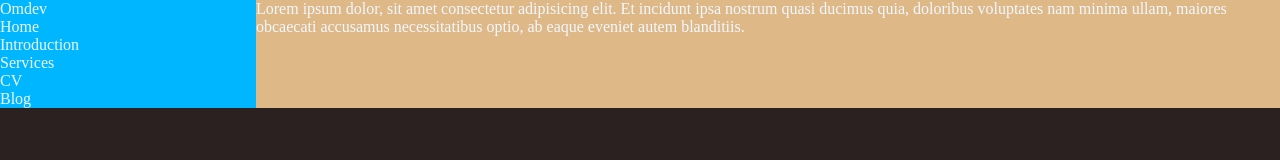
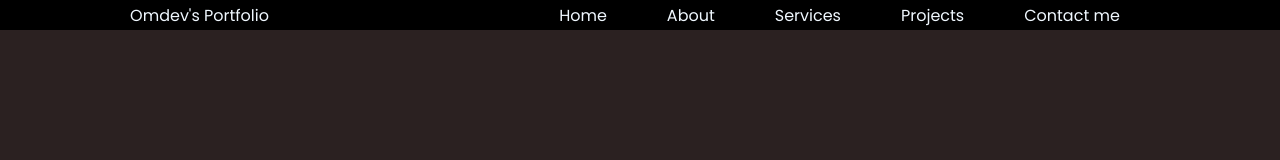
Before and after one commit to OmdevShastri/MyPortfolioWebsite, a plain HTML site: page index.html in a window 1280 px wide. Drawn offline with Linux system fonts and the light colour scheme.

Commit message:
making of the top nav bar

```diff
--- a/index.html
+++ b/index.html
@@ -1,5 +1,6 @@
 <!DOCTYPE html>
 <html lang="en">
+
 <head>
   <meta charset="UTF-8" />
   <meta http-equiv="X-UA-Compatible" content="IE=edge" />
@@ -11,10 +12,14 @@
     || Developer || Engineer || Fresher || Google Cloud ||
   </title>
   <link rel="stylesheet" href="styles.css" />
+  <link rel="preconnect" href="https://fonts.googleapis.com">
+  <link rel="preconnect" href="https://fonts.gstatic.com" crossorigin>
+  <link href="https://fonts.googleapis.com/css2?family=Poppins:wght@400;600;700&display=swap" rel="stylesheet">
 </head>
+
 <body>
-    <div class="container">
-      <div class="sidebar">
+  <!-- <div class="left">
+    <div class="right">
       Omdev
       <nav>
         <ul>
@@ -27,8 +32,24 @@
       </nav>
     </div>
     <div class="main">
-        Lorem ipsum dolor, sit amet consectetur adipisicing elit. Et incidunt ipsa nostrum quasi ducimus quia, doloribus voluptates nam minima ullam, maiores obcaecati accusamus necessitatibus optio, ab eaque eveniet autem blanditiis.
+      Lorem ipsum dolor, sit amet consectetur adipisicing elit. Et incidunt ipsa nostrum quasi ducimus quia, doloribus
+      voluptates nam minima ullam, maiores obcaecati accusamus necessitatibus optio, ab eaque eveniet autem blanditiis.
     </div>
+  </div> -->
+  <header>
+    <nav>
+      <div class="left">Omdev's Portfolio </div>
+      <div class="right">
+        <ul>
+          <li>Home</li>
+          <li>About</li>
+          <li>Services</li>
+          <li>Projects</li>
+          <li>Contact me</li>
+        </ul>
       </div>
+    </nav>
+  </header>
 </body>
+
 </html>
--- a/styles.css
+++ b/styles.css
@@ -1,21 +1,41 @@
-*{
+* {
     margin: 0;
     padding: 0;
 }
-.sidebar{
+
+.sidebar {
     background-color: rgb(0, 183, 255);
     width: 20vw;
 }
 
-.main{
-    background-color: burlywood;
+.main {
+    background-color: rgb(255, 245, 231);
     width: 80vw;
 }
-.container{
+
+.container {
     display: flex;
 }
 
-body{
+body {
+
     background-color: rgb(43, 33, 33);
-    color: aliceblue ;
+    color: aliceblue;
+    font-family: 'Poppins', sans-serif;
+
 }
+nav{
+    display: flex;
+    justify-content: space-around;
+    align-items: center;
+    height: 30px;
+    background-color: black;
+}
+nav ul{
+    display: flex;
+    justify-content: center;
+}
+nav ul li{
+    list-style: none;
+    margin: 0 30px;
+}
```
Also changed, not shown: 1 other file. Lines whose indentation alone changed are shown as unchanged.
